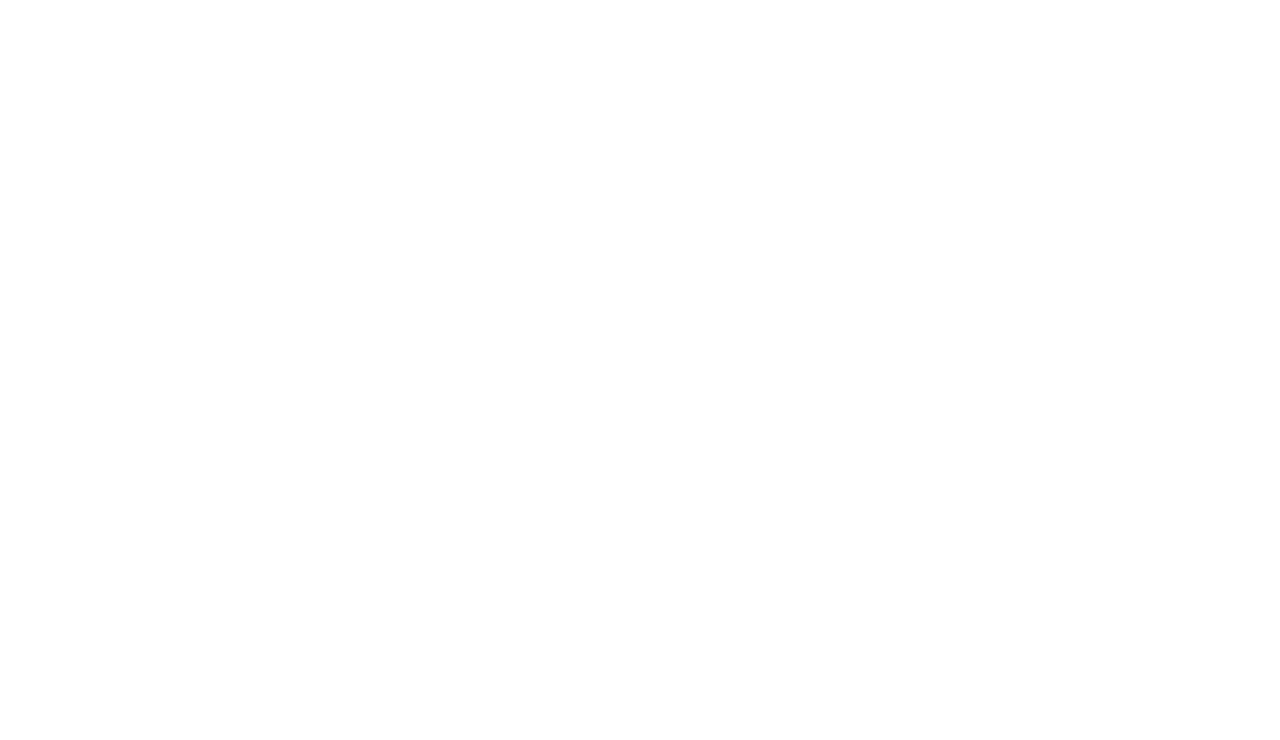
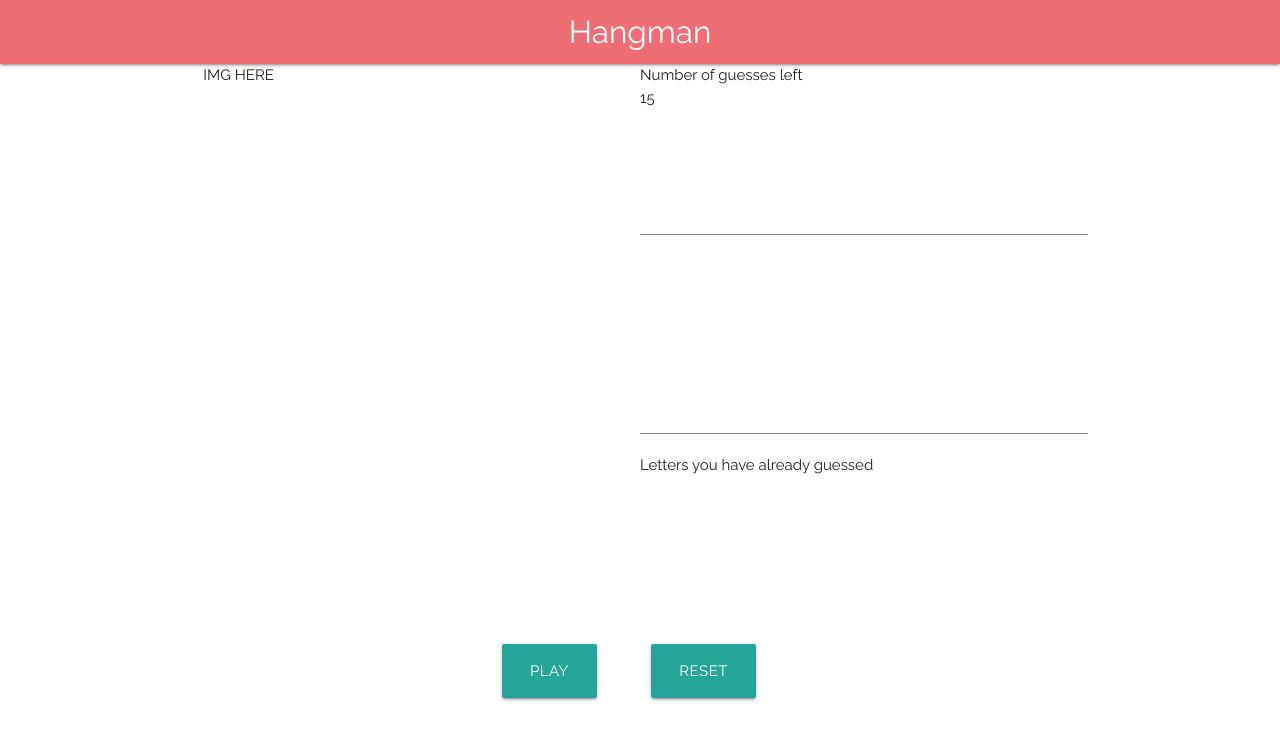
Before and after one commit to MichaelDillie/hangman, a plain HTML site: page index.html in a window 1280 px wide. Drawn offline with nearby package versions, Linux system fonts and the light colour scheme.

Commit message:
Main part of HTML is complete and have started basic js

```diff
--- a/assets/css/style.css
+++ b/assets/css/style.css
@@ -0,0 +1,14 @@
+body {
+    font-family: 'Raleway', sans-serif;
+}
+.guesses-wrapper {
+    height: 150px;
+}
+.word-wrapper {
+    height: 200px;
+    border-top: grey 1px solid;
+    border-bottom: grey 1px solid;
+}
+.letters-wrapper {
+    height: 150px;
+}
--- /dev/null
+++ b/assets/javascript/game.js
@@ -0,0 +1,26 @@
+var guessesLeft = 15;
+var word;
+var guessedLetters = [];
+var lost = "lost";
+
+var wordList = ["javascript", "array", "document", "element", "argument", "function", "variable", "program", "developer", "internet", "coffee", "sleep"];
+
+document.onkeyup = function (event) {
+    console.log(event.key);
+
+    // Guesses left
+    guessesLeft--;
+    document.getElementById("guesses-left").innerHTML = guessesLeft;
+    console.log(guessesLeft);
+    if(guessesLeft === 0) {
+        console.log(lost)
+        return lost
+    }
+
+    // Word picked
+
+    // Letters guessed
+    guessedLetters.push(event.key);
+    document.getElementById("letters-guessed").innerHTML = guessedLetters;
+    console.log(guessedLetters);
+}
--- a/index.html
+++ b/index.html
@@ -1,15 +1,62 @@
 <!DOCTYPE html>
 <html lang="en">
+
 <head>
     <meta charset="UTF-8">
     <meta name="viewport" content="width=device-width, initial-scale=1.0">
     <title>Document</title>
+    <!-- font -->
+    <link href="https://fonts.googleapis.com/css?family=Raleway:300,400,700" rel="stylesheet">
     <!-- materialize -->
     <link rel="stylesheet" href="https://cdnjs.cloudflare.com/ajax/libs/materialize/1.0.0-beta/css/materialize.min.css">
     <!-- CSS -->
     <link rel="stylesheet" type="text/css" href="assets/css/style.css">
+    <!-- javascript -->
+    <script src="assets/javascript/game.js"></script>
 </head>
+
 <body>
+    <!-- navbar -->
+    <nav>
+        <div class="nav-wrapper">
+            <a href="#" class="brand-logo center">Hangman</a>
+        </div>
+    </nav>
+
+    <section class="container">
+        <div class="row">
+            <div class="col m6">
+                IMG HERE
+            </div>
+            <div class="col m6">
+
+                <div class="row guesses-wrapper">
+                    <!-- # of guesses left -->
+                    <div>Number of guesses left</div>
+                    <div id="guesses-left">15</div>
+                </div>
+                <div class="row word-wrapper">
+                    <!-- Word to be guessed -->
+                    <div></div>
+                    <div id="word-to-guess"></div>
+                </div>
+                <div class="row letters-wrapper">
+                    <!-- Letters already guessed -->
+                    <div>Letters you have already guessed</div>
+                    <div id="letters-guessed"></div>
+                </div>
+
+            </div>
+        </div>
+        <!-- end row -->
+        <div class="row">
+            <div class="col m4"></div>
+            <div class="col m2" id="play-btn"><a class="waves-effect waves-light btn-large">Play</a></div>
+            <div class="col m2" id="reset-btn"><a class="waves-effect waves-light btn-large">Reset</a></div>
+            <div class="col m4"></div>
+        </div>
+    </section>
 
 </body>
+
 </html>
```
